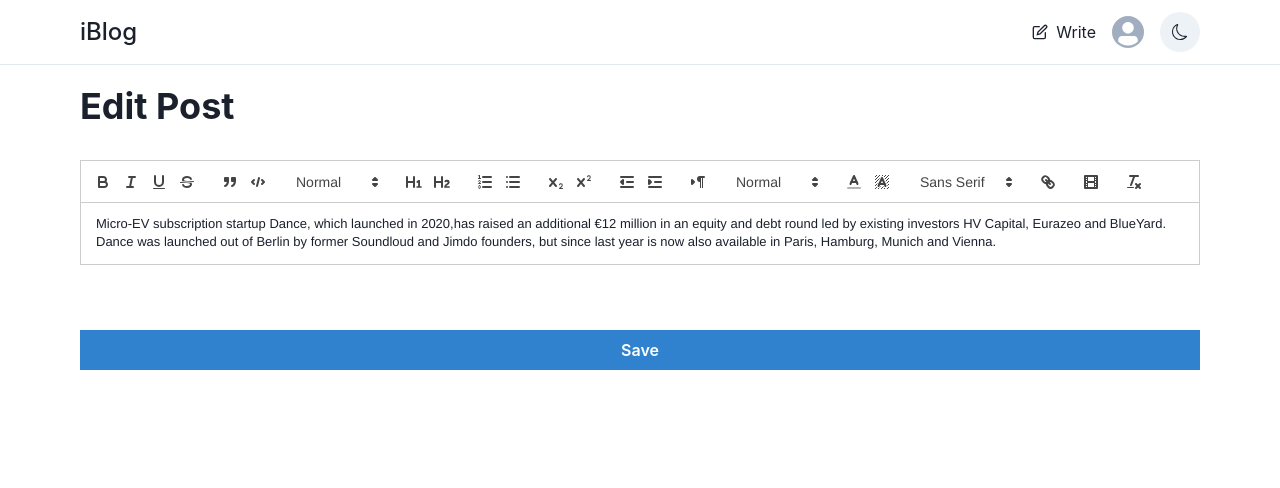
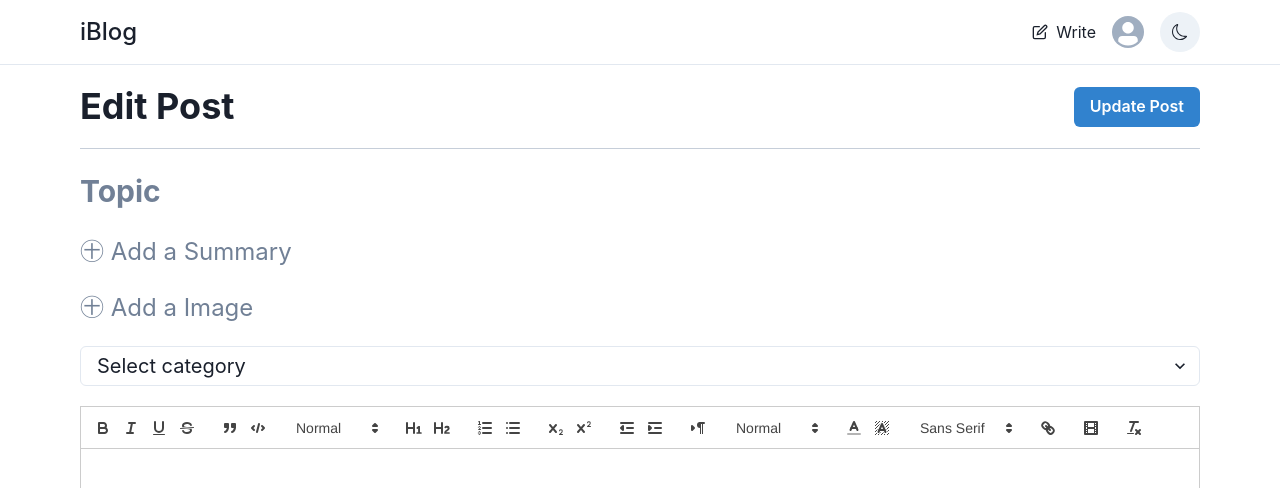
Before and after one commit to alih6051/iblog, a React (Vite) app in the folder client/: page /edit/1 in a window 1280 px wide. Shown: the top 488 px of the page. Built offline with nearby package versions, Linux system fonts and the light colour scheme; no server answers; sample sign-in values are in the browser's storage.

Commit message:
edit feature implemented

```diff
--- a/client/src/components/SavedPage/Save.jsx
+++ b/client/src/components/SavedPage/Save.jsx
@@ -25,7 +25,7 @@
       })
       .then((res) => {
         setLoading(false);
-        setSavedPost(res.data.saved_posts);
+        setSavedPost(res.data.saved_posts.reverse());
         setUser(res.data.user);
       })
       .catch((err) => {
--- a/client/src/components/createPage/CreateForm.jsx
+++ b/client/src/components/createPage/CreateForm.jsx
@@ -15,6 +15,7 @@
 import BlogEditor from "../Editor/BlogEditor";
 import { useDispatch, useSelector } from "react-redux";
 import { publish, reset } from "../../redux/post/postSlice";
+import { useNavigate } from "react-router-dom";
 
 const CreateForm = () => {
   const toast = useToast();
@@ -33,6 +34,8 @@
   );
   const { token } = useSelector((state) => state.auth?.user);
 
+  const navigate = useNavigate();
+
   useEffect(() => {
     if (isPosted) {
       toast({
@@ -42,6 +45,7 @@
         isClosable: true,
       });
       dispatch(reset());
+      navigate(-1);
     }
 
     if (isErrorInPosting) {
@@ -79,12 +83,16 @@
       cover: cover,
     };
     dispatch(publish({ post, token }));
-    // after sending Data
   };
 
   return (
     <VStack spacing={5}>
-      <Flex justifyContent="space-between" alignItems="center" w="100%" position="sticky">
+      <Flex
+        justifyContent="space-between"
+        alignItems="center"
+        w="100%"
+        position="sticky"
+      >
         <Heading fontSize={{ base: "2xl", md: "4xl" }}>
           Publish a Article
         </Heading>
--- a/client/src/components/editPage/EditForm.jsx
+++ b/client/src/components/editPage/EditForm.jsx
@@ -1,51 +1,190 @@
 import {
   Box,
   Button,
+  Divider,
+  Flex,
   Heading,
+  Image,
+  Input,
+  Select,
   useColorModeValue,
   useToast,
   VStack,
 } from "@chakra-ui/react";
 import React, { useEffect, useState } from "react";
 import BlogEditor from "../Editor/BlogEditor";
-import { useParams } from "react-router-dom";
+import { useNavigate, useParams } from "react-router-dom";
+import axios from "axios";
+import { useSelector } from "react-redux";
 
 const EditForm = () => {
   const colorScheme = useColorModeValue("blue", "green");
   const toast = useToast();
   const { id } = useParams();
-  const [content, setContent] = useState("");
+  const [postData, setPostData] = useState({
+    _id: "",
+    title: "",
+    category: "",
+    summary: "",
+    content: "",
+    cover: "",
+    author: "",
+    createdAt: "",
+    updatedAt: "",
+  });
 
-  const handleSavePost = () => {
-    console.log(content);
+  const { token } = useSelector((state) => state.auth.user);
+
+  const navigate = useNavigate();
+
+  const [loading, setLoading] = useState(false);
+  const [isUpdating, setIsUpdating] = useState(false);
+
+  const handleUpdatePost = () => {
+    let editedPost = {
+      title: postData.title,
+      category: postData.category,
+      summary: postData.summary,
+      content: postData.content,
+      cover: postData.cover,
+    };
+
+    setIsUpdating(true);
+    axios
+      .patch(`${import.meta.env.VITE_API_URL}/posts/update/${id}`, editedPost, {
+        headers: {
+          Authorization: token,
+        },
+      })
+      .then((res) => {
+        setIsUpdating(false);
         toast({
-      title: "Saved",
+          title: "Post Updated",
           status: "success",
           isClosable: true,
           duration: 3000,
         });
+        navigate(-1);
+      })
+      .catch((err) => {
+        setIsUpdating(false);
+        console.log(err);
+        toast({
+          title: "Something went wrong, Please check console.",
+          status: "error",
+          isClosable: true,
+          duration: 3000,
+        });
+      });
   };
 
   useEffect(() => {
-    setContent(
-      "Micro-EV subscription startup Dance, which launched in 2020,has raised an additional €12 million in an equity and debt round led by existing investors HV Capital, Eurazeo and BlueYard. Dance was launched out of Berlin by former Soundloud and Jimdo founders, but since last year is now also available in Paris, Hamburg, Munich and Vienna."
-    );
+    setLoading(true);
+    axios
+      .get(`${import.meta.env.VITE_API_URL}/posts/${id}`)
+      .then(({ data }) => {
+        setLoading(false);
+        setPostData(data);
+      })
+      .catch((err) => {
+        setLoading(false);
+        toast({
+          title: "Something went wrong.",
+          description: "Please check for error in console.",
+          status: "error",
+          duration: 4000,
+          isClosable: true,
+        });
+      });
   }, []);
 
-  console.log(id);
+  const handleChange = (e) => {
+    setPostData({ ...postData, [e.target.name]: e.target.value });
+  };
+
+  if (loading) {
+    return <h1>Loading...</h1>;
+  }
+
   return (
-    <VStack spacing={3} align="left">
-      <Heading mb={5}>Edit Post</Heading>
-      <BlogEditor content={content} setContent={setContent} />
+    <VStack spacing={5}>
+      <Flex
+        justifyContent="space-between"
+        alignItems="center"
+        w="100%"
+        position="sticky"
+      >
+        <Heading fontSize={{ base: "2xl", md: "4xl" }}>Edit Post</Heading>
         <Button
-        onClick={handleSavePost}
           colorScheme={colorScheme}
-        width={"100%"}
-        mt={2}
-        rounded="none"
+          onClick={handleUpdatePost}
+          isLoading={isUpdating}
+          loadingText="Updating"
         >
-        Save
+          Update Post
         </Button>
+      </Flex>
+
+      <Divider borderColor={"gray.400"} />
+
+      {postData.cover.length > 0 && (
+        <>
+          <Image w="100%" src={postData.cover} />
+        </>
+      )}
+
+      <Input
+        type="text"
+        placeholder="Topic"
+        variant="unstyled"
+        fontSize={{ base: "xl", md: "3xl" }}
+        size="xl"
+        fontWeight="bold"
+        name="title"
+        value={postData.title}
+        onChange={handleChange}
+      />
+
+      <Input
+        placeholder="㊉ Add a Summary"
+        variant="unstyled"
+        fontSize={{ base: "xl", md: "2xl" }}
+        size="xl"
+        name="summary"
+        value={postData.summary}
+        onChange={handleChange}
+      />
+
+      <Input
+        placeholder="㊉ Add a Image"
+        variant="unstyled"
+        fontSize={{ base: "xl", md: "2xl" }}
+        size="xl"
+        name="cover"
+        value={postData.cover}
+        onChange={handleChange}
+      />
+
+      <Select
+        fontSize={{ base: "lg", md: "xl" }}
+        placeholder="Select category"
+        name="category"
+        value={postData.category}
+        onChange={handleChange}
+      >
+        <option value="Software Development">Software Development</option>
+        <option value="JavaScript">JavaScript</option>
+        <option value="Coding">Coding</option>
+        <option value="React">React</option>
+        <option value="Productivity">Productivity</option>
+        <option value="Nodejs">Nodejs</option>
+        <option value="Technology">Technology</option>
+      </Select>
+
+      <BlogEditor
+        setContent={(content) => setPostData({ ...postData, content: content })}
+        content={postData.content}
+      />
     </VStack>
   );
 };
--- a/client/src/components/profilePage/ProfilePostCard.jsx
+++ b/client/src/components/profilePage/ProfilePostCard.jsx
@@ -97,7 +97,9 @@
   };
 
   //Post Edit
-  const handleEdit = () => {};
+  const handleEdit = (id) => {
+    navigate(`/edit/${id}`);
+  };
 
   return (
     <Card
@@ -158,7 +160,7 @@
               </PopoverTrigger>
               <PopoverContent width="120px">
                 <PopoverArrow />
-                <PopoverBody cursor="pointer" onClick={handleEdit}>
+                <PopoverBody cursor="pointer" onClick={() => handleEdit(_id)}>
                   Edit Story
                 </PopoverBody>
                 <PopoverBody>
```
Lines whose indentation alone changed are shown as unchanged.
